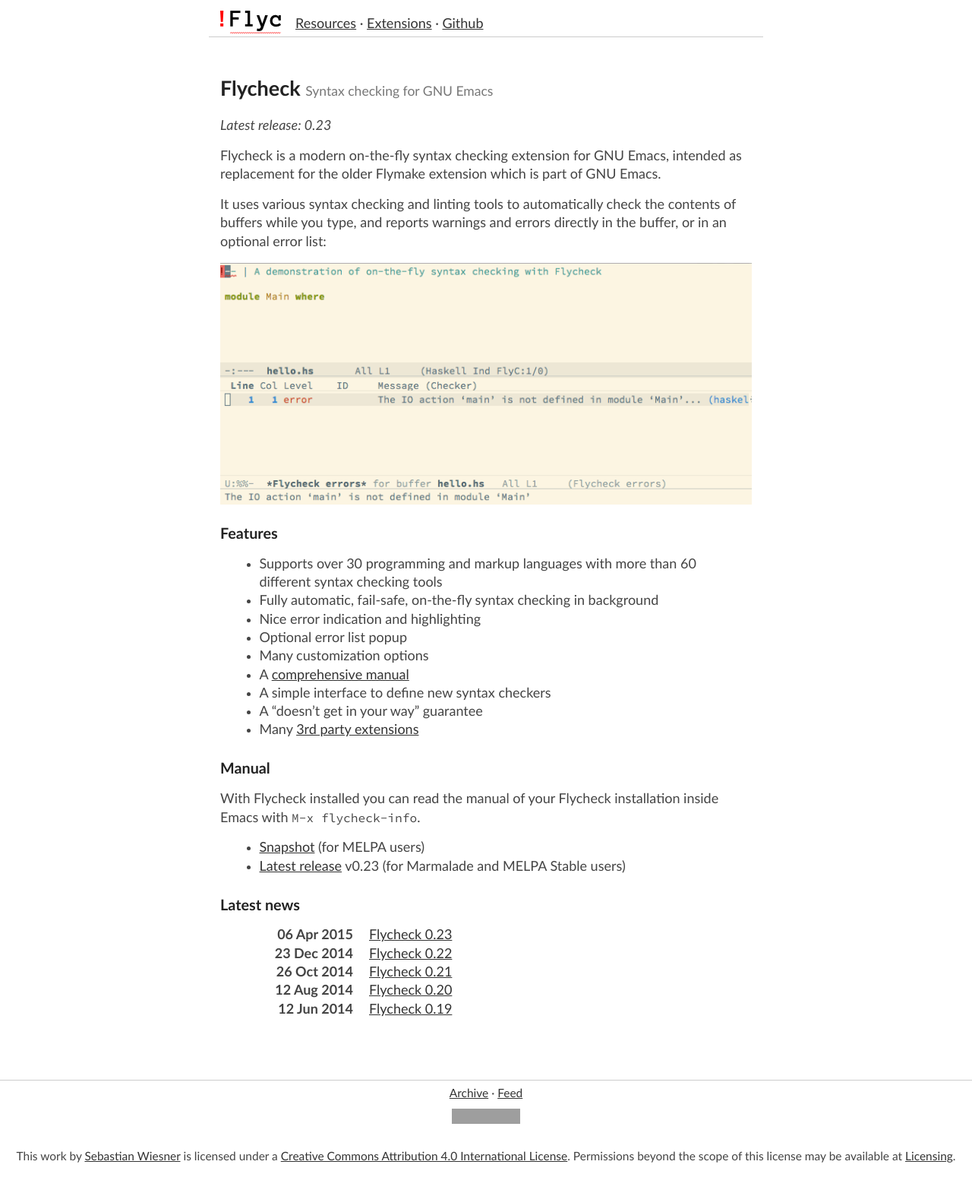
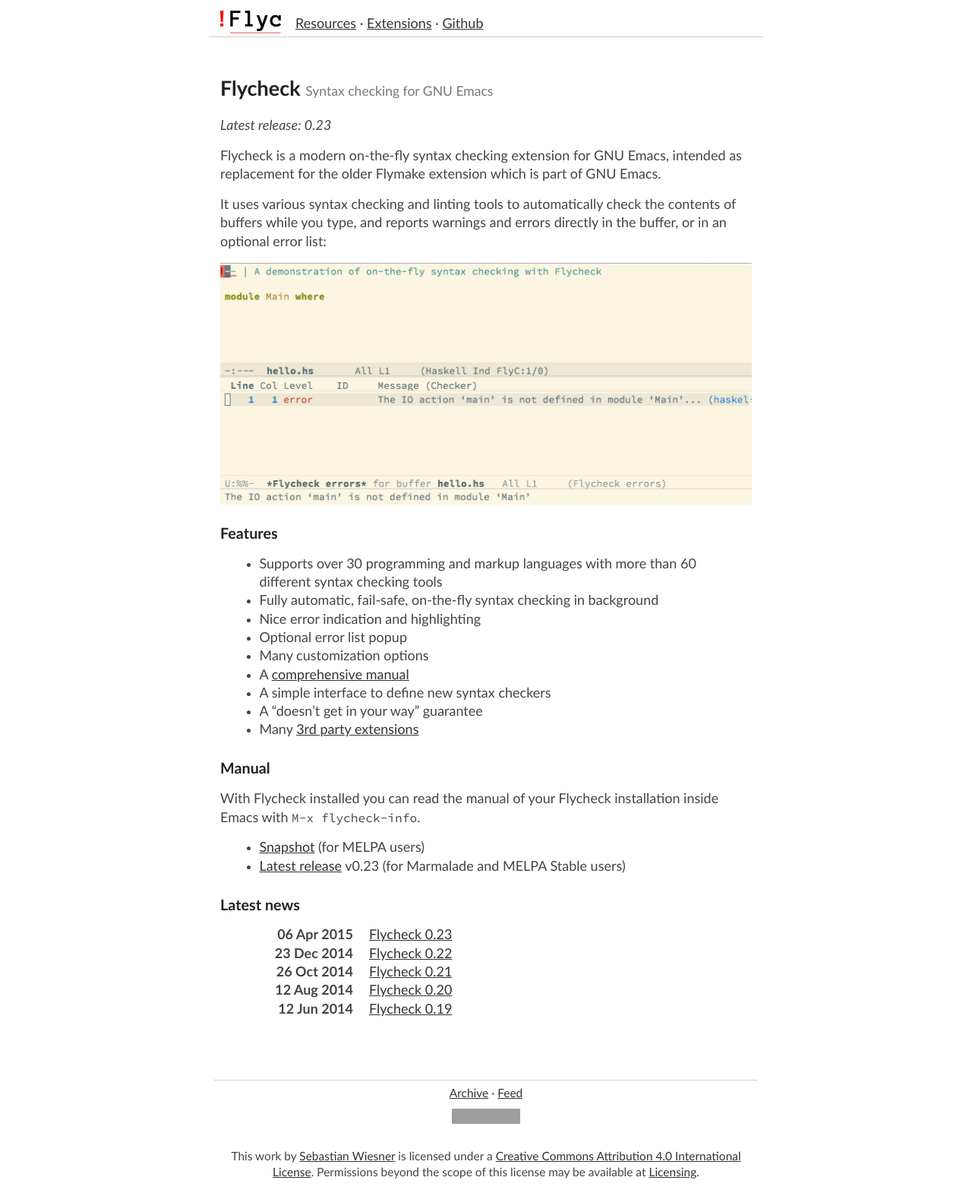
Before and after one commit to cmarqu/flycheck.github.io, a Jekyll site: the page built from index.md, in a window 1280 px wide. Shown: the whole page at 76% size. Built offline with Jekyll 4.4.1, drawn with Linux system fonts in a browser that asks for light colours; before the commit the page ends 1549 px from its top, so only the background shows below that; grey boxes are pictures that could not be loaded.

Commit message:
Fix footer margins

```diff
--- a/_layouts/default.html
+++ b/_layouts/default.html
@@ -37,7 +37,7 @@
     <div class="container">
       {{ content }}
     </div>
-    <footer class="page-footer">
+    <footer class="container page-footer">
       <p>
         <a href="/archive.html">Archive</a> · <a href="/feed.atom">Feed</a>
       </p>
```
